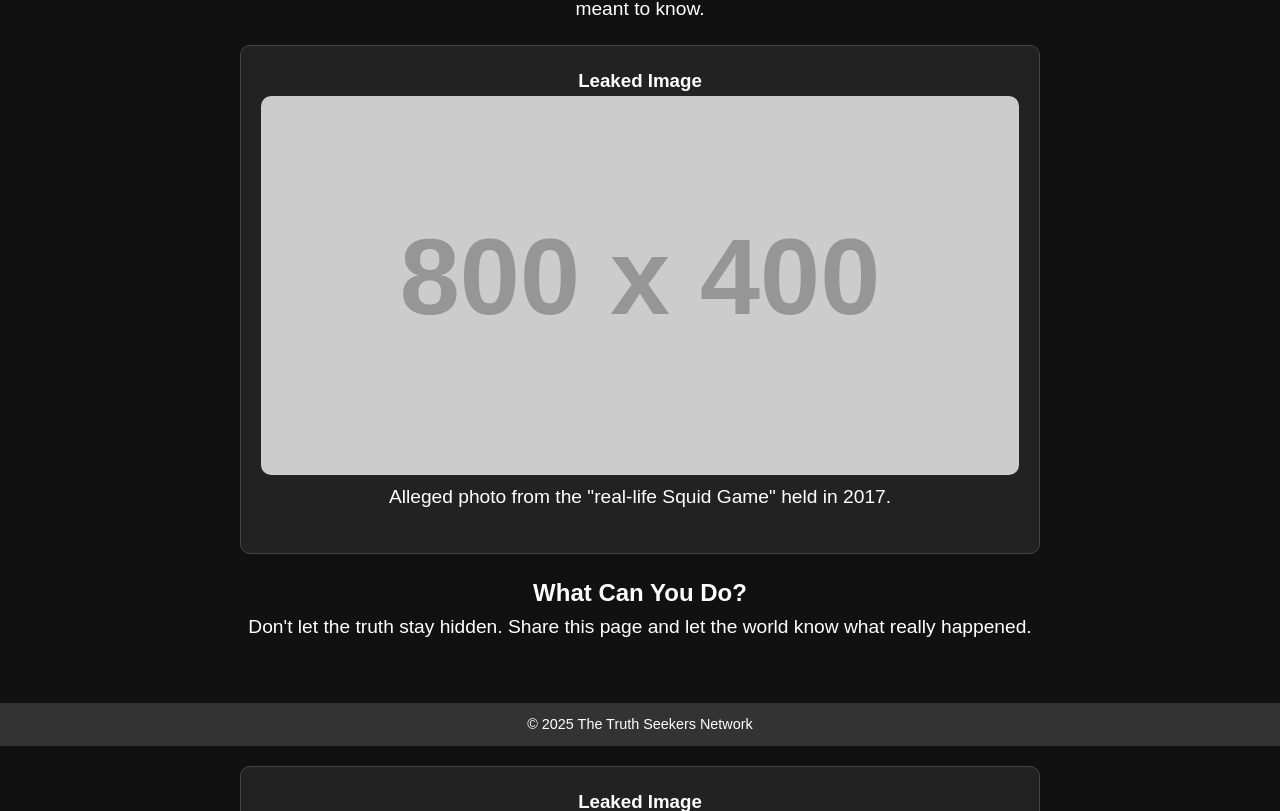
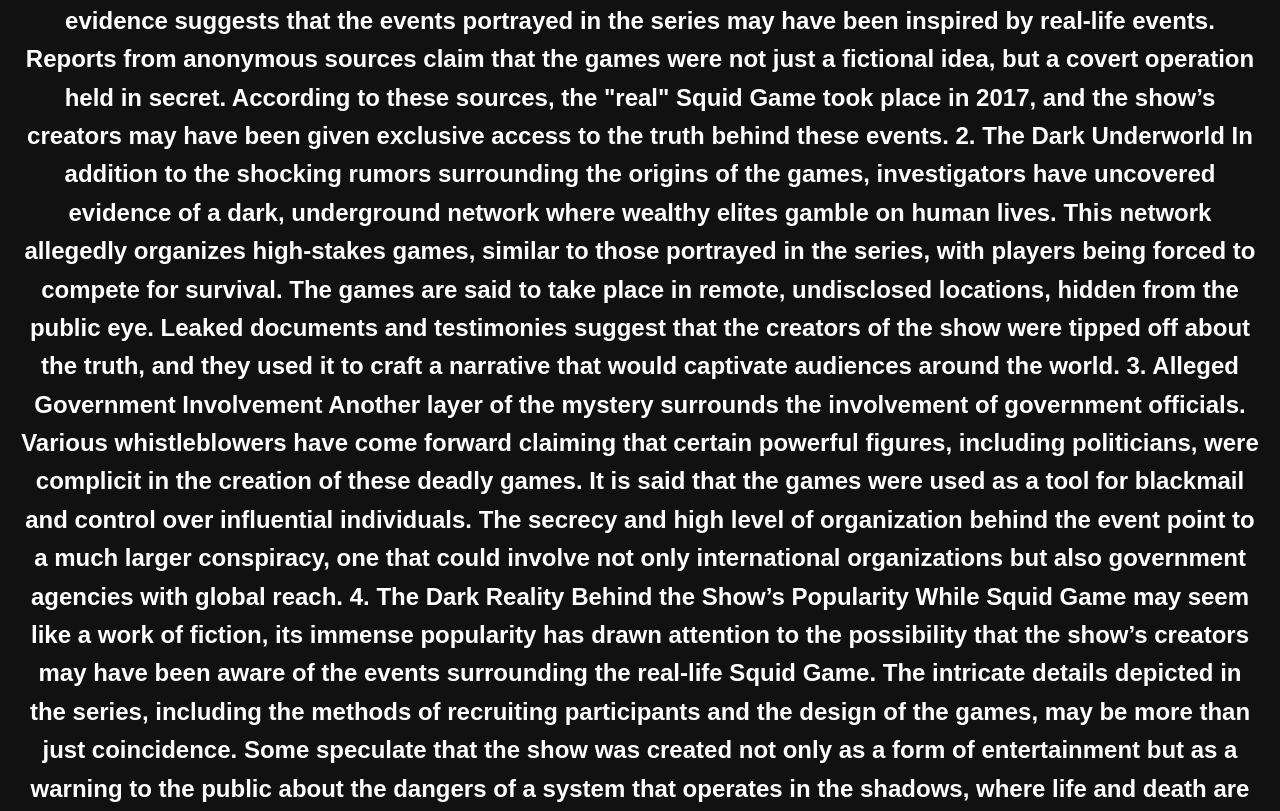
Before and after one commit to LUCQ5/Squid-Game, a plain HTML site: page index.html in a window 1280 px wide. Shown: the part 199-1010 px from the top of the page. Drawn offline with Linux system fonts and the light colour scheme; placeholder pictures from the web are drawn by us.

Commit message:
Add files via upload

```diff
--- a/index.html
+++ b/index.html
@@ -51,13 +51,41 @@
         <h1>Squid Game - Was It Real?</h1>
     </header>
     <div class="content">
-        <h2>What They Didn't Tell You</h2>
+        <h2>What They Didn't Tell You
+          The Hidden Truth Behind Squid Game
+1. The Mysterious Origins
+
+Many people around the world believe that Squid Game is simply a work of fiction created by Netflix. However, new evidence suggests that the events portrayed in the series may have been inspired by real-life events. Reports from anonymous sources claim that the games were not just a fictional idea, but a covert operation held in secret. According to these sources, the "real" Squid Game took place in 2017, and the show’s creators may have been given exclusive access to the truth behind these events.
+
+2. The Dark Underworld
+
+In addition to the shocking rumors surrounding the origins of the games, investigators have uncovered evidence of a dark, underground network where wealthy elites gamble on human lives. This network allegedly organizes high-stakes games, similar to those portrayed in the series, with players being forced to compete for survival. The games are said to take place in remote, undisclosed locations, hidden from the public eye. Leaked documents and testimonies suggest that the creators of the show were tipped off about the truth, and they used it to craft a narrative that would captivate audiences around the world.
+
+3. Alleged Government Involvement
+
+Another layer of the mystery surrounds the involvement of government officials. Various whistleblowers have come forward claiming that certain powerful figures, including politicians, were complicit in the creation of these deadly games. It is said that the games were used as a tool for blackmail and control over influential individuals. The secrecy and high level of organization behind the event point to a much larger conspiracy, one that could involve not only international organizations but also government agencies with global reach.
+
+4. The Dark Reality Behind the Show’s Popularity
+
+While Squid Game may seem like a work of fiction, its immense popularity has drawn attention to the possibility that the show’s creators may have been aware of the events surrounding the real-life Squid Game. The intricate details depicted in the series, including the methods of recruiting participants and the design of the games, may be more than just coincidence. Some speculate that the show was created not only as a form of entertainment but as a warning to the public about the dangers of a system that operates in the shadows, where life and death are nothing more than a game for the elite.
+
+5. The Truth Still Hidden
+
+Despite the mounting evidence and testimonies, the truth about Squid Game remains elusive. Some believe that the true story behind the game has been deliberately obscured, with powerful figures ensuring that it never sees the light of day. The question remains: how far does the conspiracy go? Could the games still be happening today, hidden from public view? The truth may never be fully known, but one thing is certain—Squid Game was never just a show.
+        </h2>
         <p>Many believe Squid Game is a fictional Netflix series. But shocking new evidence reveals it was inspired by real events that the world was never meant to know.</p>
         <div class="fake-evidence">
             <h3>Leaked Image</h3>
             <img src="https://via.placeholder.com/800x400" alt="Leaked photo of Squid Game">
             <p>Alleged photo from the "real-life Squid Game" held in 2017.</p>
-        </div>
+        </div>div class="fake-evidence">
+  <h3>Leaked Image</h3>
+</div><div class="fake-evidence">
+  <h3>Leaked Image</h3>
+  <img src="https://raw.githubusercontent.com/LUCQ5/Squid-Game/refs/heads/main/E9BA6625-C08B-47F9-BE93-C4B9D8D256A7.png" alt="Leaked photo of Squid Game">
+  <p>Alleged photo from the "real-life Squid Game" held in 2017.</p>
+</div>
+
         <h2>What Can You Do?</h2>
         <p>Don't let the truth stay hidden. Share this page and let the world know what really happened.</p>
     </div>
@@ -66,8 +94,3 @@
     </footer>
 </body>
 </html>
-<div class="fake-evidence">
-  <h3>Leaked Image</h3>
-  <img src="https://raw.githubusercontent.com/LUCQ5/Squid-Game/refs/heads/main/E9BA6625-C08B-47F9-BE93-C4B9D8D256A7.png" alt="Leaked photo of Squid Game">
-  <p>Alleged photo from the "real-life Squid Game" held in 2017.</p>
-</div>
```
